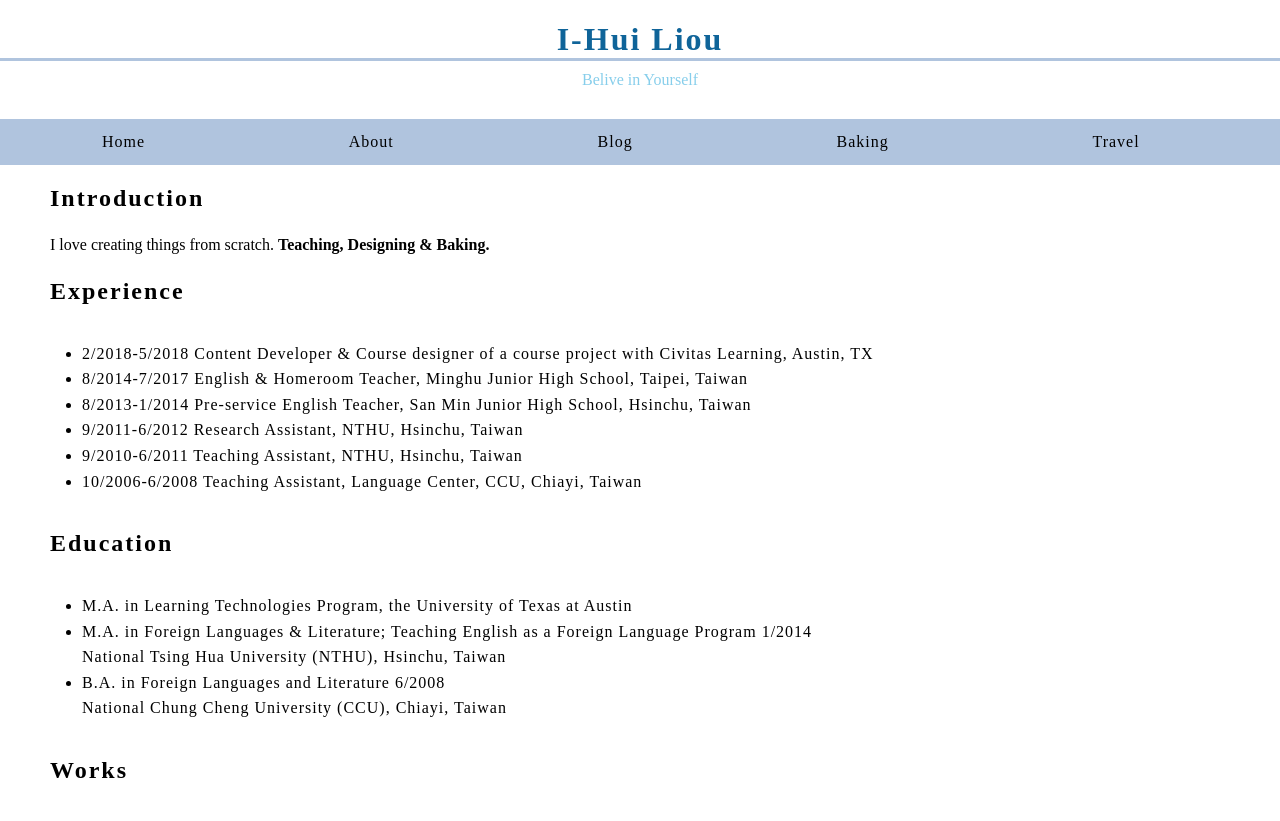
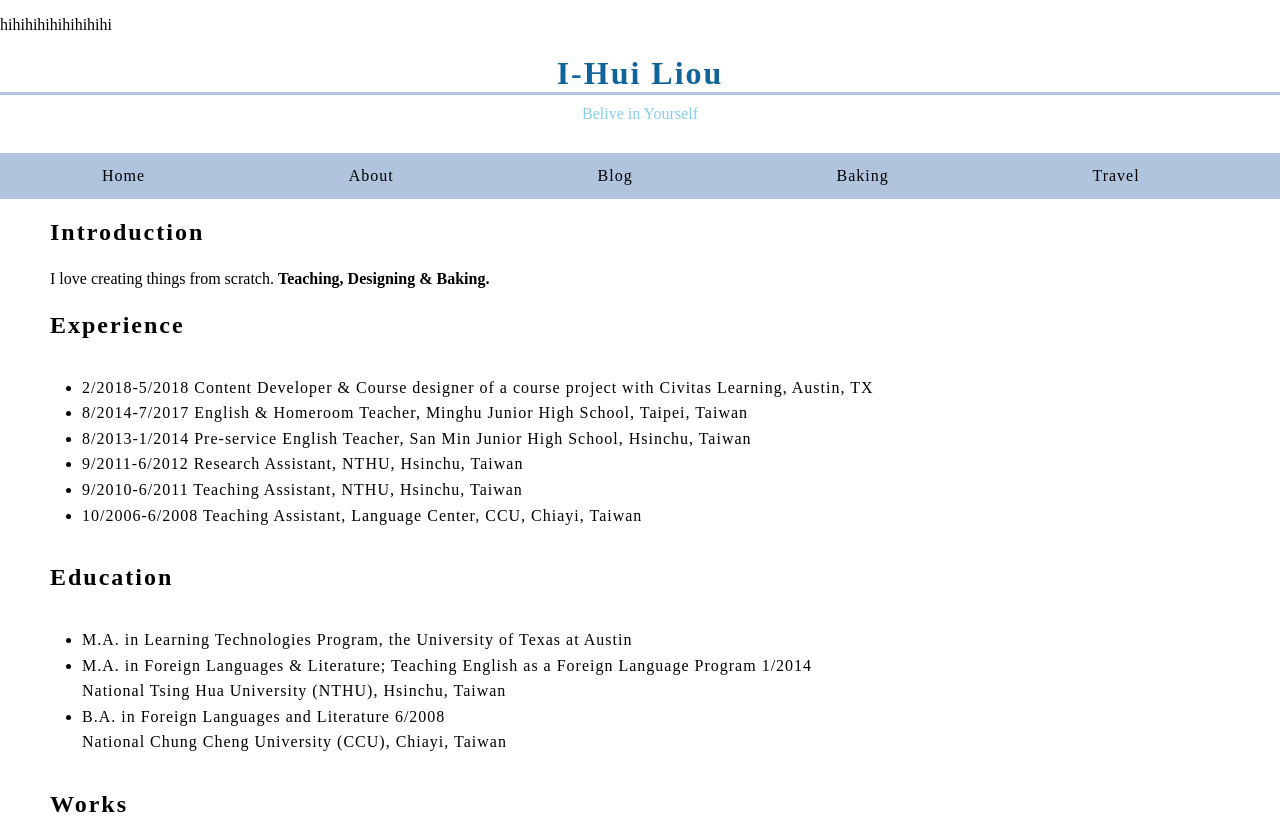
Before and after one commit to IHui2017/Website, a plain HTML site: page index.html in a window 1280 px wide. Shown: the top 821 px of the page. Drawn offline with Linux system fonts and the light colour scheme.

Commit message:
Practice committing

```diff
--- a/index.html
+++ b/index.html
@@ -83,6 +83,7 @@ p.introduction {
 
     </head>
 <body>
+  <p>hihihihihihihihihi</p>
 <div id="blogtitle">
 <h1 style="color:rgb(15, 100, 153)";> I-Hui Liou </h1>
 <p class="believe" style="color:skyblue;"> Belive in Yourself</p>
```
